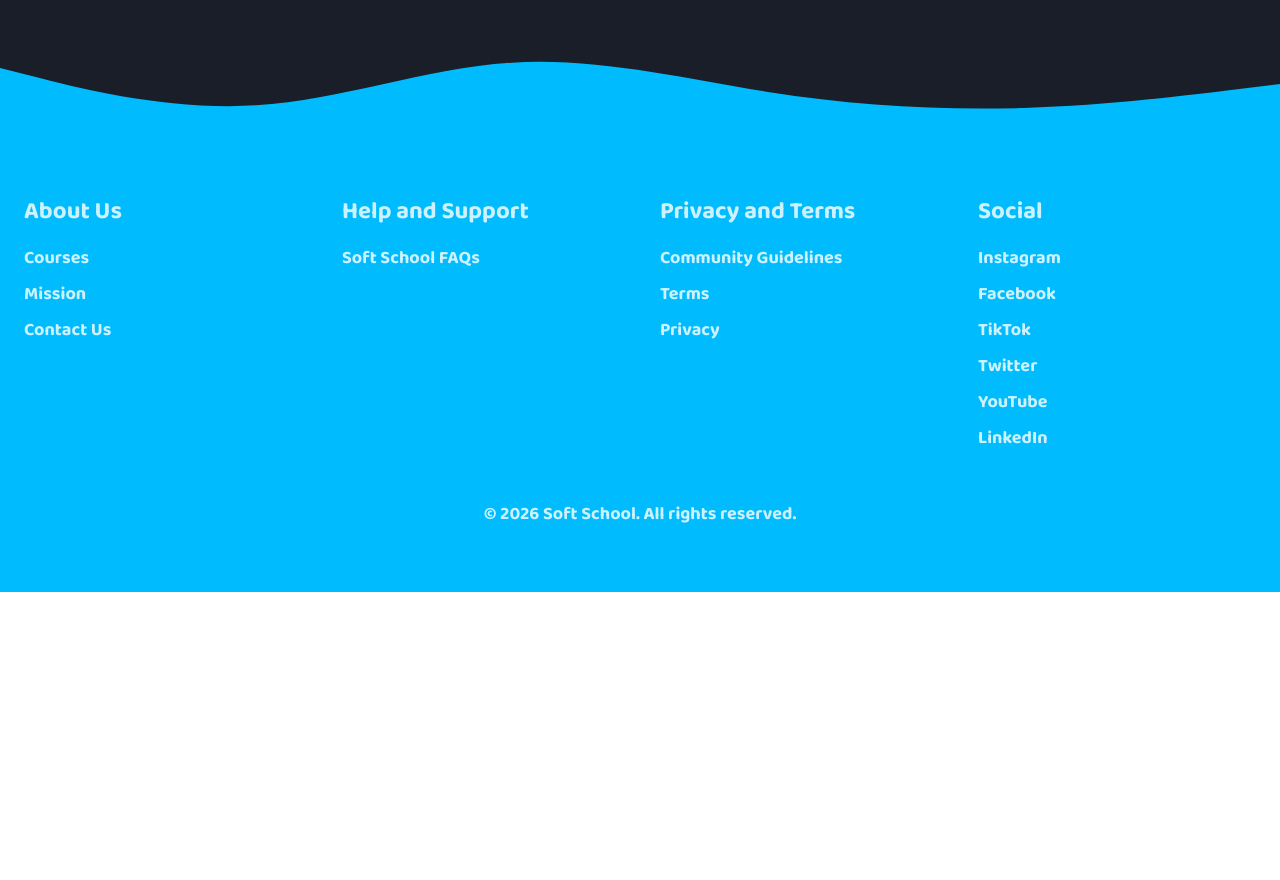
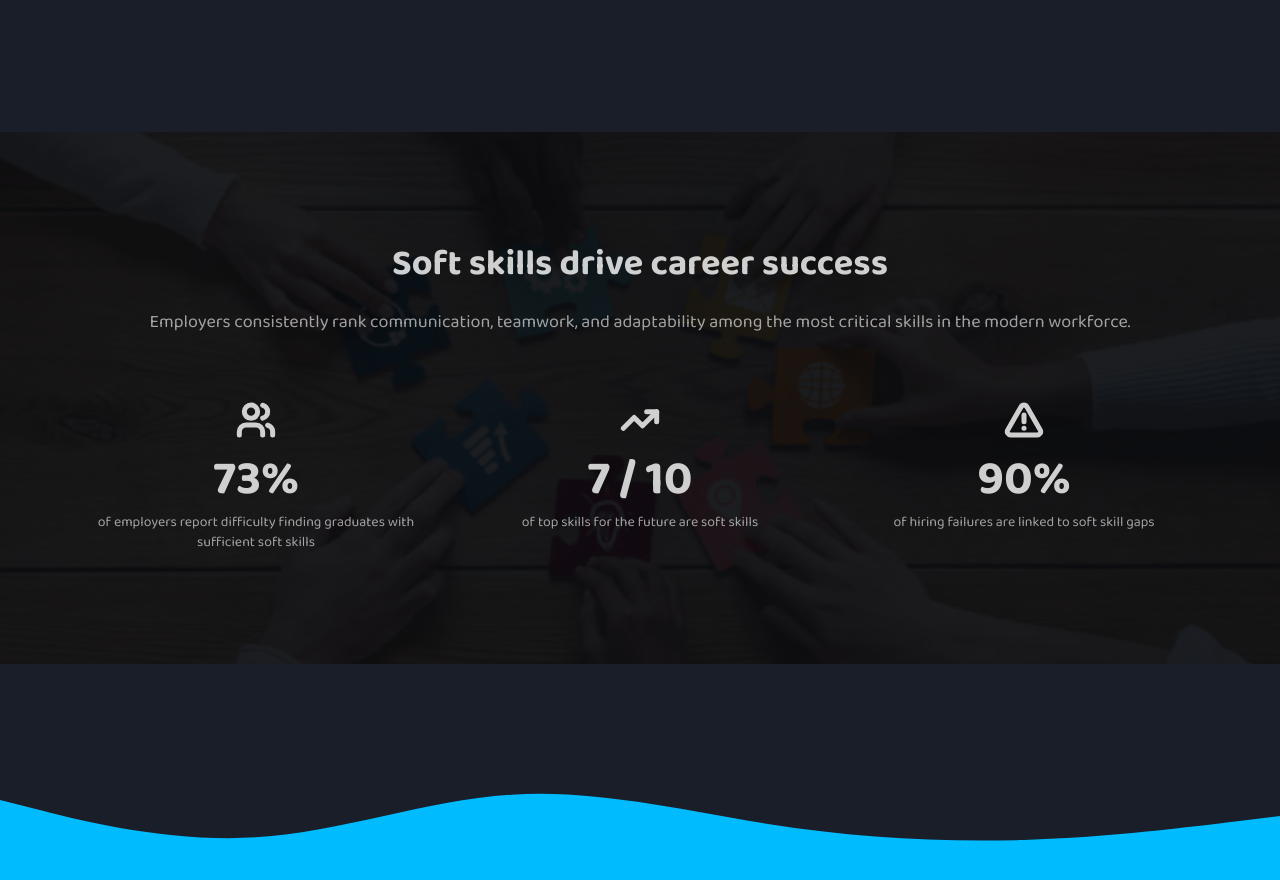
Before and after one commit to LogicCubed/Soft-School-Showcase, a Next.js app: page / in a window 1280 px wide. Shown: the part 3080-3960 px from the top of the page. Before the commit the page ends 3672 px from the top, so only its background shows below. Built offline with nearby package versions, Linux system fonts and the light colour scheme.

Commit message:
Proof Section
Added proof section to landing page

```diff
--- /dev/null
+++ b/app/(marketing)/components/ProofSection.tsx
@@ -0,0 +1,53 @@
+import { AlertTriangle, TrendingUp, Users } from "lucide-react";
+
+export function ProofSection() {
+    return (
+        <section className="relative w-full py-28">
+            {/* Background */}
+            <div className="absolute inset-0 z-0">
+                <div className="absolute inset-0 bg-[url('/assets/images/collaboration.jpg')] bg-cover bg-center opacity-20" />
+                <div className="absolute inset-0 bg-black/60" />
+            </div>
+
+            {/* Content */}
+            <div className="max-w-6xl mx-auto px-6 text-white text-center">
+                <h2 className="text-4xl opacity-80 font-bold mb-6">
+                    Soft skills drive career success
+                </h2>
+
+                <p className="text-lg opacity-60 mb-16">
+                    Employers consistently rank communication, teamwork, and adaptability among the most critical skills in the modern workforce.
+                </p>
+
+                {/* Stats */}
+                <div className="grid grid-cols-1 md:grid-cols-3 gap-12">
+
+                    <div className="flex flex-col items-center">
+                        <Users size={40} strokeWidth={3} className="mb-4 opacity-80" />
+                        <p className="text-5xl opacity-80 font-bold">73%</p>
+                        <p className="opacity-60 mt-2 text-sm max-w-xs">
+                            of employers report difficulty finding graduates with sufficient soft skills
+                        </p>
+                    </div>
+
+                    <div className="flex flex-col items-center">
+                        <TrendingUp size={40} strokeWidth={3} className="mb-4 opacity-80" />
+                        <p className="text-5xl opacity-80 font-bold">7 / 10</p>
+                        <p className="opacity-60 mt-2 text-sm max-w-xs">
+                            of top skills for the future are soft skills
+                        </p>
+                    </div>
+
+                    <div className="flex flex-col items-center">
+                        <AlertTriangle size={40} strokeWidth={3} className="mb-4 opacity-80" />
+                        <p className="text-5xl opacity-80 font-bold">90%</p>
+                        <p className="opacity-60 mt-2 text-sm max-w-xs">
+                            of hiring failures are linked to soft skill gaps
+                        </p>
+                    </div>
+
+                </div>
+            </div>
+        </section>
+    );
+}
--- a/app/(marketing)/page.tsx
+++ b/app/(marketing)/page.tsx
@@ -1,5 +1,6 @@
 import { FeatureCard } from "./components/FeatureCard";
 import { HeroSection } from "./components/HeroSection";
+import { ProofSection } from "./components/ProofSection";
 
 export default function LandingPage() {
     return (
@@ -36,6 +37,11 @@ export default function LandingPage() {
                     reverse
                 />
             </div>
+
+            {/* Proof Section */}
+            <div className="w-full mb-50">
+                <ProofSection />
+            </div>
         </>
     );
 }
```
Also changed, not shown: public/assets/images/collaboration.jpg (added).
